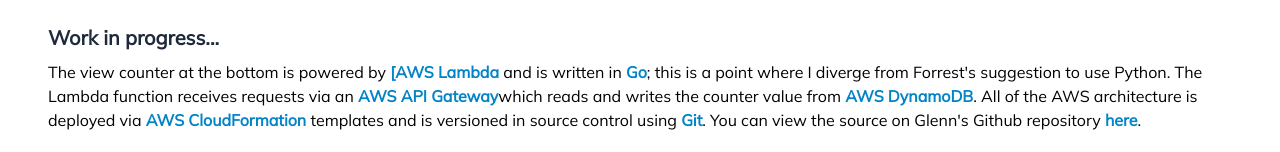
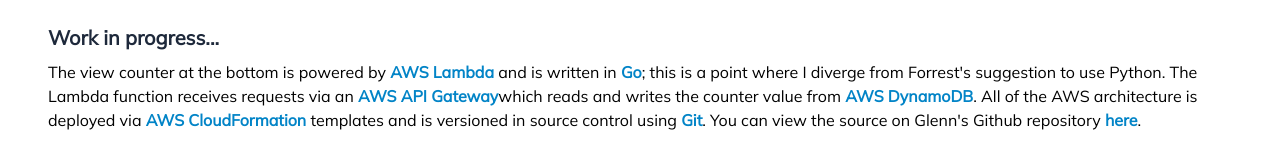
Before and after one commit to grossmeyer/cloudresume, a Next.js app: page /about in a window 1280 px wide. Shown: the part 323-475 px from the top of the page. Built offline with nearby package versions, Linux system fonts and the light colour scheme.

Commit message:
Fixed typo for WIP section

```diff
--- a/pages/about.js
+++ b/pages/about.js
@@ -27,7 +27,7 @@
           <h3 className='text-slate-800 font-semibold text-xl mt-6 mb-2'>Work in progress...</h3>
 
           <p className='my-2'>
-            The view counter at the bottom is powered by <FL href='https://aws.amazon.com/lambda/' aria='AWS Lambda' text='[AWS Lambda' /> and is written in <FL href='https://go.dev/' aria='Go Programming Language' text='Go' />; this is a point where I diverge from Forrest's suggestion to use Python. The Lambda function receives requests via an <FL href='https://aws.amazon.com/api-gateway/' aria='AWS API Gateway' text='AWS API Gateway' />which reads and writes the counter value from <FL href='https://aws.amazon.com/dynamodb/' aria='AWS DynamoDB' text='AWS DynamoDB' />. All of the AWS architecture is deployed via <FL href='https://aws.amazon.com/cloudformation/' aria='AWS CloudFormation' text='AWS CloudFormation' /> templates and is versioned in source control using <FL href='https://git-scm.com/' aria='Git Source Control Management' text='Git' />. You can view the source on Glenn's Github repository <FL href='https://github.com/grossmeyer/resume' aria='Glenn Meyer Github Repository' text='here' />.
+            The view counter at the bottom is powered by <FL href='https://aws.amazon.com/lambda/' aria='AWS Lambda' text='AWS Lambda' /> and is written in <FL href='https://go.dev/' aria='Go Programming Language' text='Go' />; this is a point where I diverge from Forrest's suggestion to use Python. The Lambda function receives requests via an <FL href='https://aws.amazon.com/api-gateway/' aria='AWS API Gateway' text='AWS API Gateway' />which reads and writes the counter value from <FL href='https://aws.amazon.com/dynamodb/' aria='AWS DynamoDB' text='AWS DynamoDB' />. All of the AWS architecture is deployed via <FL href='https://aws.amazon.com/cloudformation/' aria='AWS CloudFormation' text='AWS CloudFormation' /> templates and is versioned in source control using <FL href='https://git-scm.com/' aria='Git Source Control Management' text='Git' />. You can view the source on Glenn's Github repository <FL href='https://github.com/grossmeyer/resume' aria='Glenn Meyer Github Repository' text='here' />.
           </p>
 
         </article>
```
